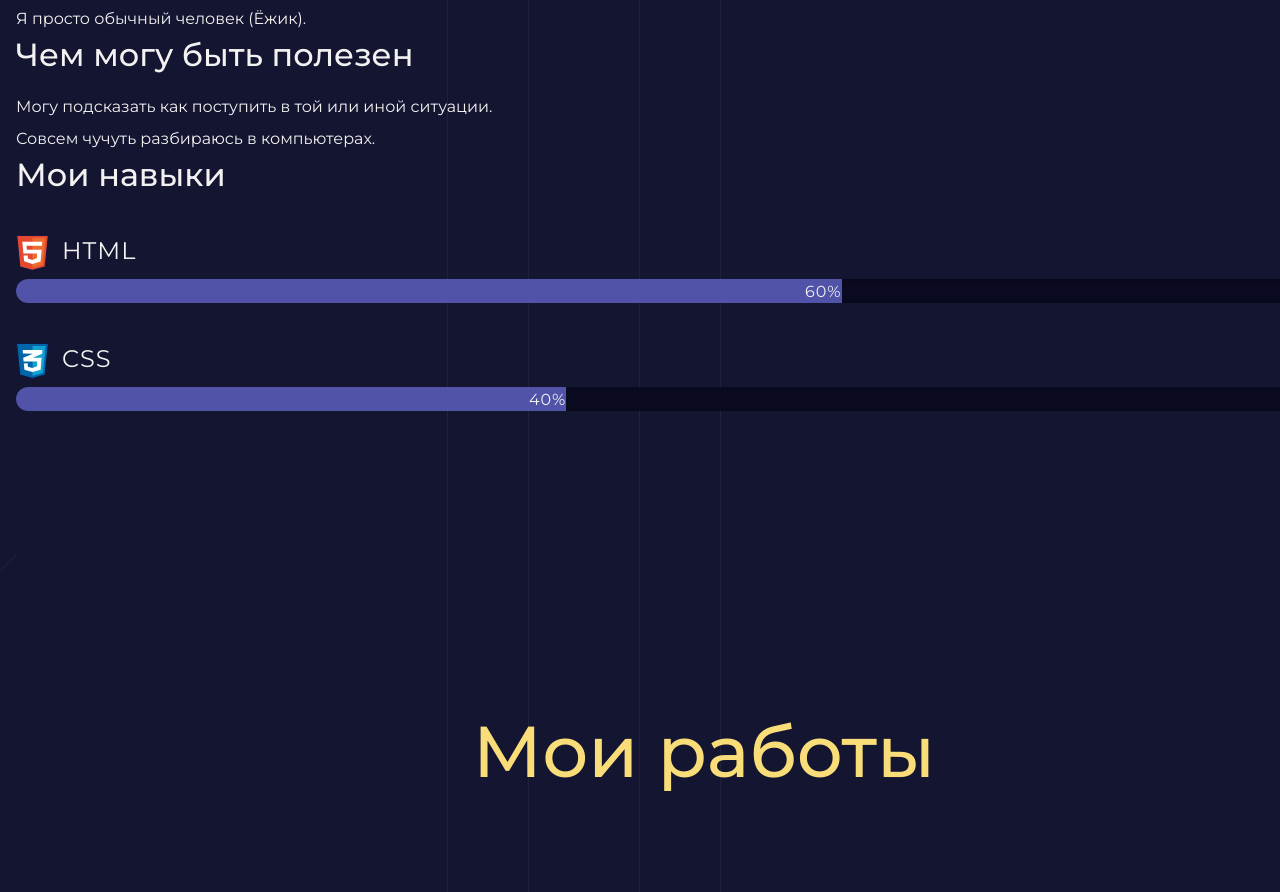
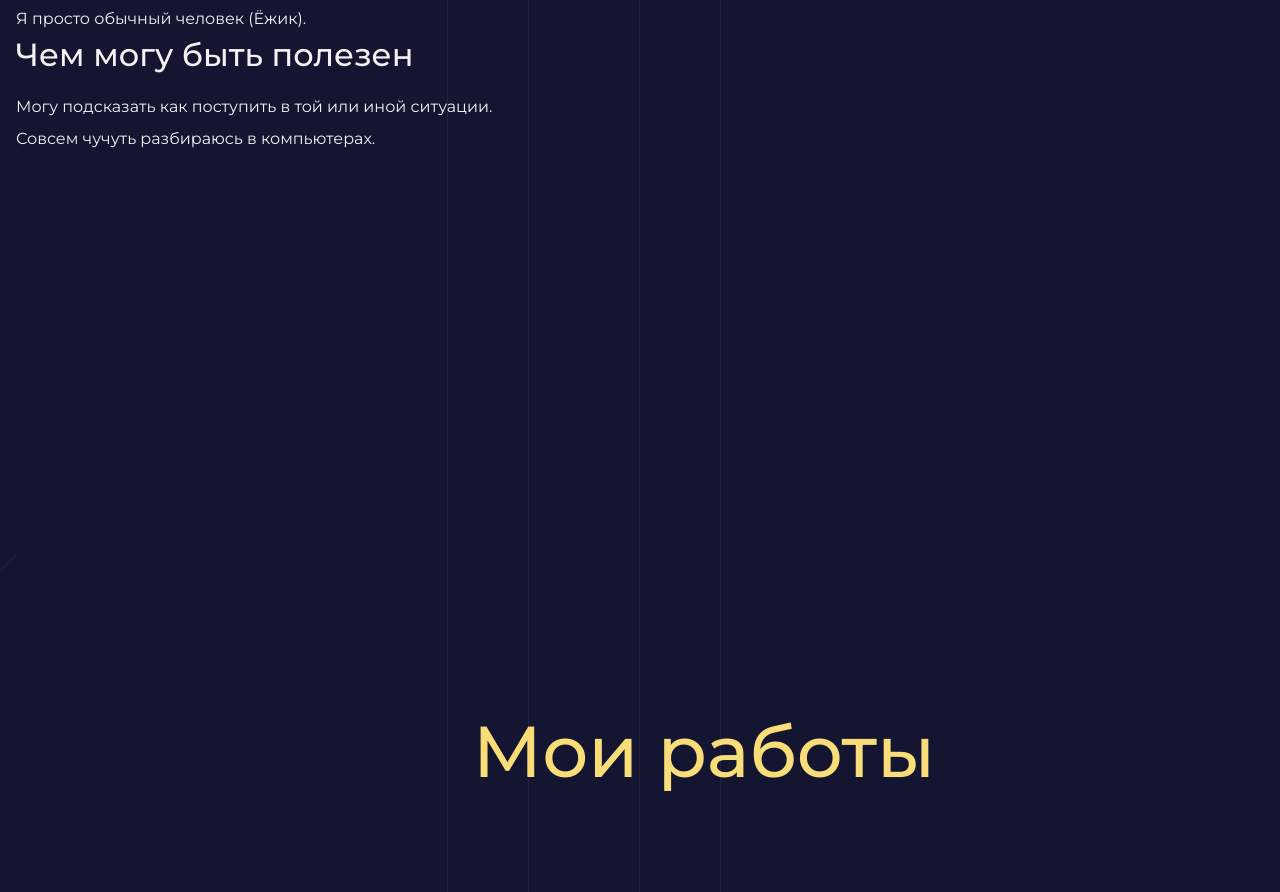
Before and after one commit to shumilo2007/site-hedgehog, a plain HTML site: page index.html in a window 1280 px wide. Shown: the part 1511-2403 px from the top of the page. Drawn offline with Linux system fonts and the light colour scheme.

Commit message:
Add files via upload

```diff
--- a/index.html
+++ b/index.html
@@ -10,9 +10,7 @@
   <body>
     <div class="container">
     <header class="page-header">
-      <a href="mail.ru:vasilly007.s@mail.ru">vasilly007.s@mail.ru</a>
-      <a href="tel:+79034284082">+7 903 428 40 82</a>
-      Mail: vasilly007.s@mail.ru
+      <a href="mail.ru">vasilly007.s@mail.ru</a>
     </header>
 
     <section class="hero-image">
@@ -27,15 +25,6 @@
       <h3>Чем могу быть полезен</h3>
       <p>Могу подсказать как поступить в той или иной ситуации.</p>
       <p>Совсем чучуть разбираюсь в компьютерах.</p>
-      <div class="skills">
-  <h3>Мои навыки</h3>
-  <dl class="skills-list">
-    <dt class="skill-html">HTML</dt>
-    <dd class="level"><div style="width: 60%;">60%</div></dd>
-    <dt class="skill-css">CSS</dt>
-    <dd class="level"><div style="width: 40%;">40%</div></dd>
-  </dl>
-</div>
     </section>
 
     <section class="portfolio">
```
